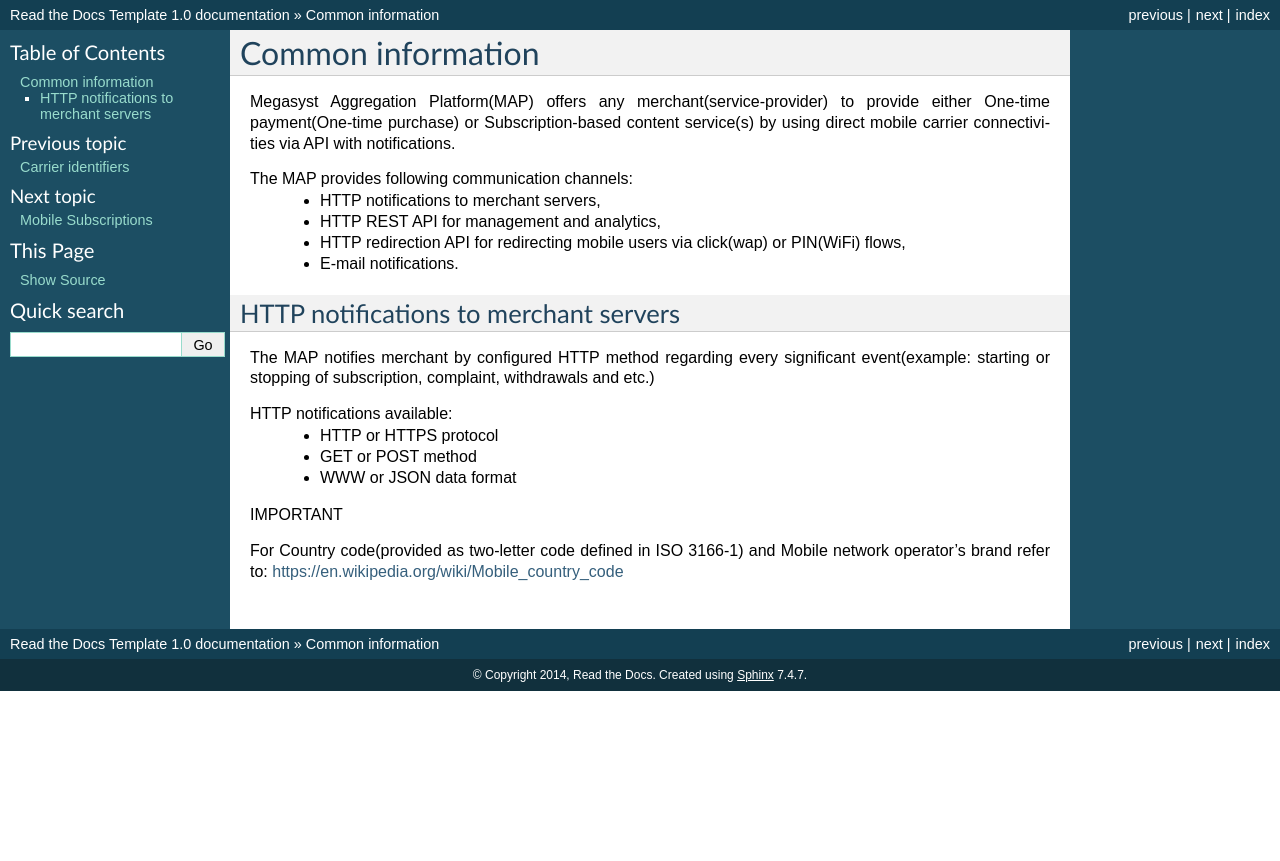
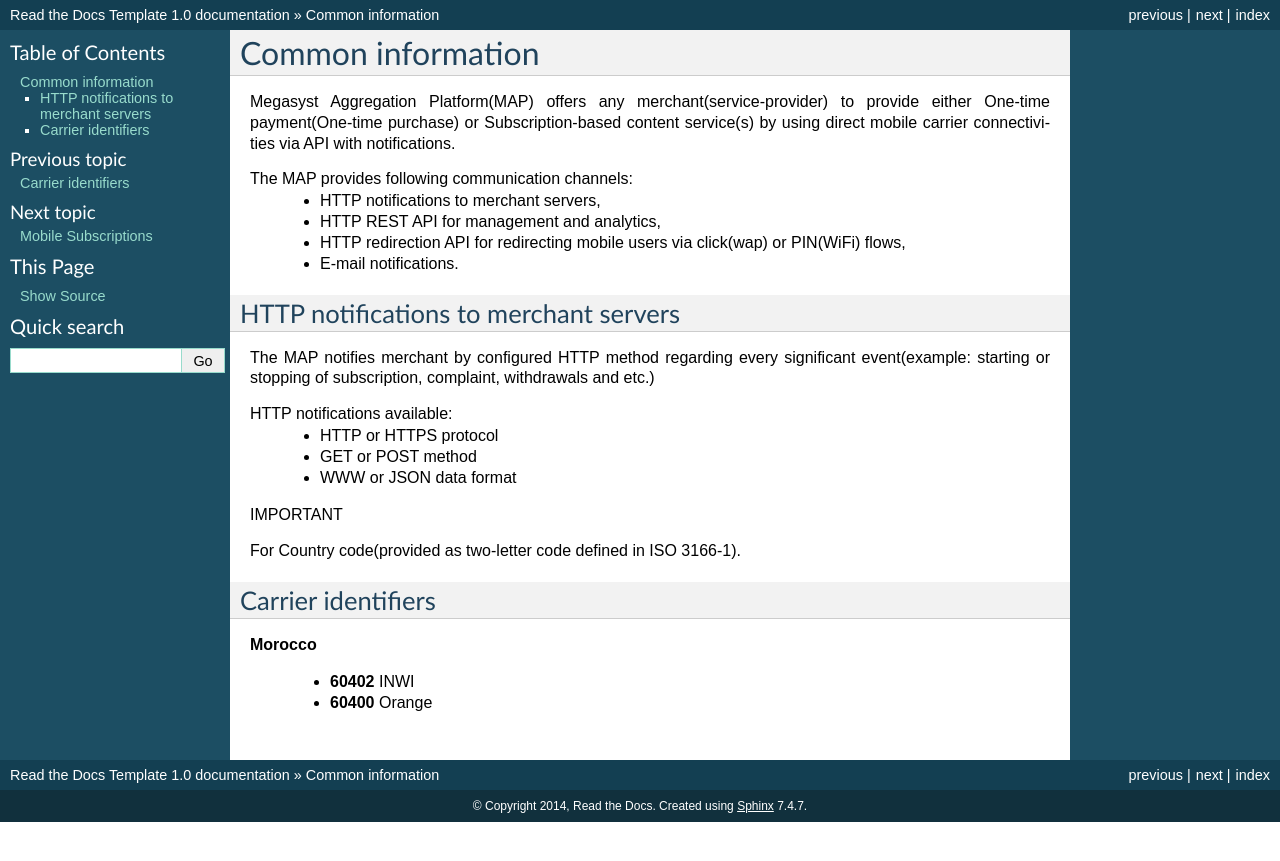
Before and after one commit to megasyst/lab, a Sphinx documentation site: the page built from docs/1_common.rst, in a window 1280 px wide. Shown: the top 861 px of the page. Built offline with Sphinx 7.4.7, drawn with Linux system fonts in a browser that asks for light colours.

Commit message:
Update 1_common.rst

```diff
--- a/docs/1_common.rst
+++ b/docs/1_common.rst
@@ -24,4 +24,12 @@ HTTP notifications available:
 
 IMPORTANT
 
-For Country code(provided as two-letter code defined in ISO 3166-1) and Mobile network operator's brand refer to: https://en.wikipedia.org/wiki/Mobile_country_code
+For Country code(provided as two-letter code defined in ISO 3166-1).
+
+Carrier identifiers
+-------------------
+
+**Morocco**
+
+  * **60402** INWI
+  * **60400** Orange
```
